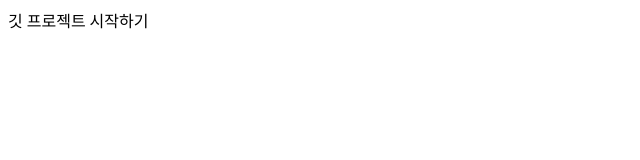
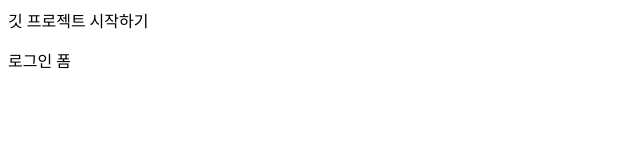
Before and after one commit to SallyPark9303/myApp, a plain HTML site: page index.html in a window 1280 px wide. Shown: the full height of the page, 0-640 px from the left. Drawn offline with Linux system fonts and the light colour scheme.

Commit message:
로그인2

```diff
--- /dev/null
+++ b/dir2/app2.js
@@ -0,0 +1 @@
+console.log("안녕");
--- a/index.html
+++ b/index.html
@@ -8,5 +8,6 @@
   </head>
   <body>
     깃 프로젝트 시작하기
+    <p>로그인 폼</p>
   </body>
 </html>
```
Also changed, not shown: 2 other files.
